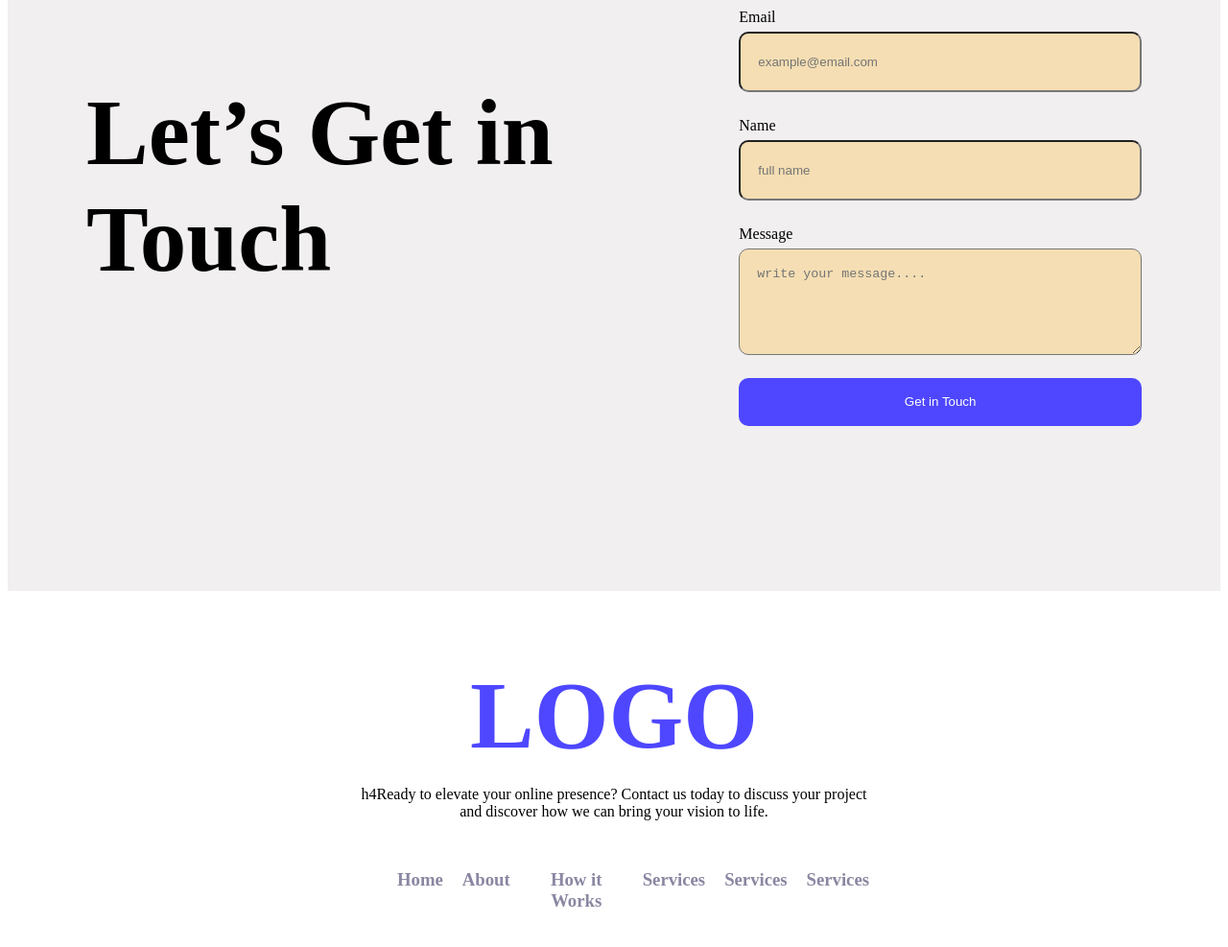
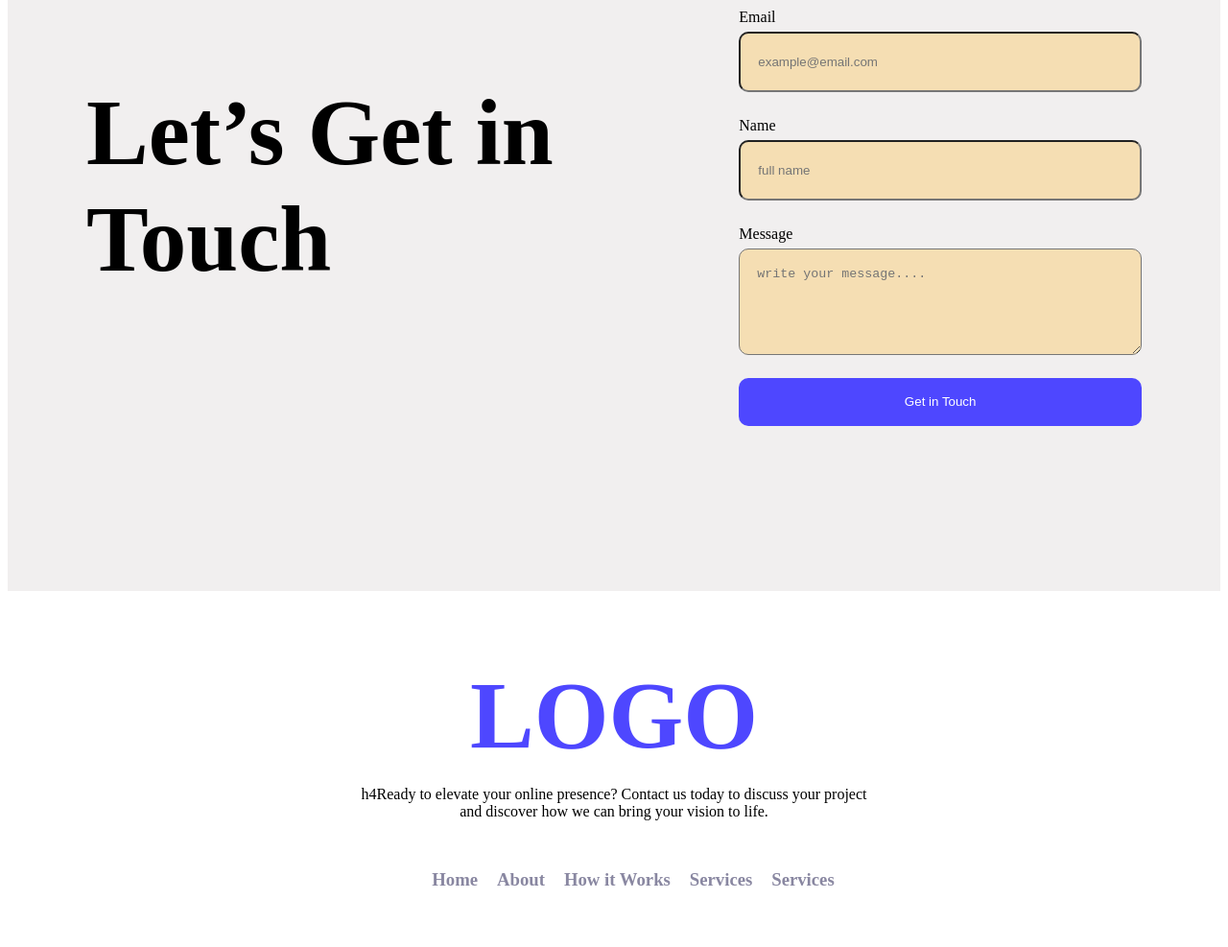
Before and after one commit to heramohsin/project02, a plain HTML site: page index.html in a window 1280 px wide. Shown: the part 2525-3512 px from the top of the page at 96% size. Drawn offline with Linux system fonts and the light colour scheme.

Commit message:
first commit

```diff
--- a/index.html
+++ b/index.html
@@ -175,7 +175,7 @@
                     <li><a href="#"><h3>How it Works</h3></a></li>
                     <li><a href="#"><h3>Services</h3></a></li>
                     <li><a href="#"><h3>Services</h3></a></li>
-                    <li><a href="#"><h3>Services</h3></a></li>
+
 
                 </ul>
             </div>
```
